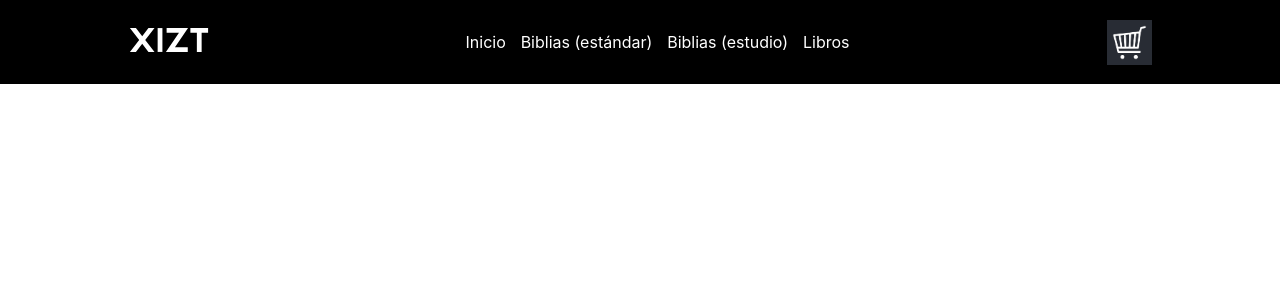
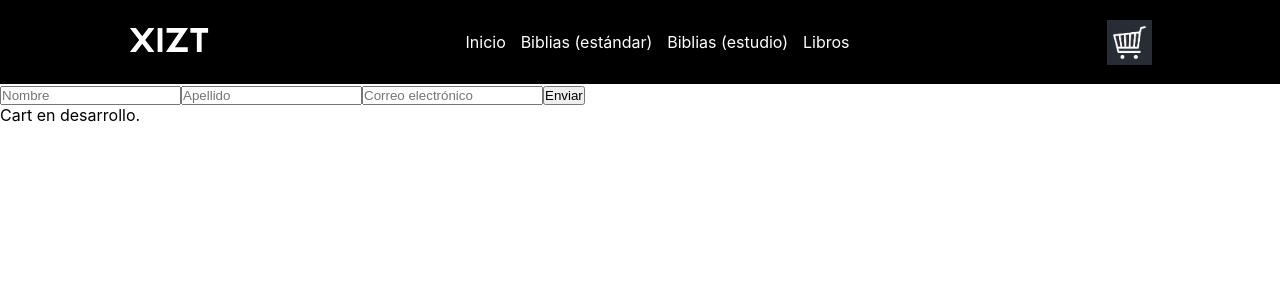
Before and after one commit to exiszt/-React-xizt1, a React (Create React App) app: page /cart in a window 1280 px wide. Shown: the top 300 px of the page. Built offline with nearby package versions, Linux system fonts and the light colour scheme.

Commit message:
7º commit: Eventos (act.1)

```diff
--- a/src/App.js
+++ b/src/App.js
@@ -3,6 +3,7 @@ import { BrowserRouter, Routes, Route } from 'react-router-dom';
 import NavBar from './components/NavBar';
 import ItemListContainer from './components/ItemListContainer';
 import ItemDetailContainer from './components/ItemDetailContainer';
+import Cart from './components/Cart';
 
 function App() {
   return (
@@ -12,6 +13,7 @@ function App() {
         <Route path="/" element={<ItemListContainer/>} />
         <Route path="categoria/:categoryName" element={<ItemListContainer/>} />
         <Route path="item/:idProd" element={<ItemDetailContainer/>} />
+        <Route path="/cart" element={ <Cart /> }/>
       </Routes>
     </BrowserRouter>
   )
--- /dev/null
+++ b/src/components/Cart/index.js
@@ -0,0 +1,11 @@
+import Formulario from "../Formulario"
+
+const Cart = () =>{
+    return(
+        <div>
+            <Formulario />
+        </div>
+    )
+}
+
+export default Cart
--- /dev/null
+++ b/src/components/Formulario/index.js
@@ -0,0 +1,46 @@
+import { useState } from "react"
+
+const Formulario = () => {
+    const [datosFormulario, setDatosFormulario] = useState({ nombre: '', apellido: '', correo: '' })
+
+    const handleSubmit = (event) => {
+        event.preventDefault()
+        console.log(datosFormulario)
+    }
+
+    const handleChange = (event) => {
+        setDatosFormulario({ ...datosFormulario, [event.target.name]: event.target.value })
+    }
+
+    return (
+        <div>
+            <form onSubmit={handleSubmit}>
+                <input
+                    type="text"
+                    placeholder="Nombre"
+                    name="nombre"
+                    value={datosFormulario.nombre}
+                    onChange={handleChange}
+                />
+                <input
+                    type="text"
+                    placeholder="Apellido"
+                    name="apellido"
+                    value={datosFormulario.apellido}
+                    onChange={handleChange}
+                />
+                <input
+                    type="text"
+                    placeholder="Correo electrónico"
+                    name="correo"
+                    value={datosFormulario.correo}
+                    onChange={handleChange}
+                />
+                <button>Enviar</button>
+                <p>Cart en desarrollo.</p>
+            </form>
+        </div>
+    )
+}
+
+export default Formulario
--- a/src/components/ItemCount/index.js
+++ b/src/components/ItemCount/index.js
@@ -1,21 +1,25 @@
 import { useState } from "react"
 import './style.css'
 
-const ItemCount = ({ stock }) => {
-    const [items, setItems] = useState(1)
-
-    const sumar = () => items < stock ? setItems(items + 1) : alert('Límite de unidades.')
-    const restar = () => items > 0 ? setItems(items - 1) : alert('Límite negativo.')
+const ItemCount = ({ stock, initial, onAdd }) => {
+    const [count, setCount] = useState(initial)
+    const sumar = () => count < stock && setCount(count + 1)
+    const restar = () => count > 0 && setCount(count - 1)
 
     return (
         <div>
             <div className="contador">
                 <span><button className="restarSumar" onClick={restar}>-</button></span>
                 <div>
-                    <p>{items}</p>
+                    <p>{count}</p>
                 </div>
                 <span><button className="restarSumar" onClick={sumar}>+</button></span>
             </div>
+            <button
+                onClick={ () => onAdd(count) }
+                disabled={count <=0 }>
+                    Agregar al carrito
+            </button>
             <div>
                 <p className="unidades">{stock} unidades</p>
             </div>
--- a/src/components/ItemDetail/index.js
+++ b/src/components/ItemDetail/index.js
@@ -2,7 +2,7 @@ import ItemCount from '../ItemCount'
 import './style.css'
 
 const onAdd = (count) => {
-    console.log('To Do add ' + count + ' items to cart')
+    console.log(count + ' producto/s añadido/s al carrito')
 }
 
 const ItemDetail = ({ item }) => {
```
